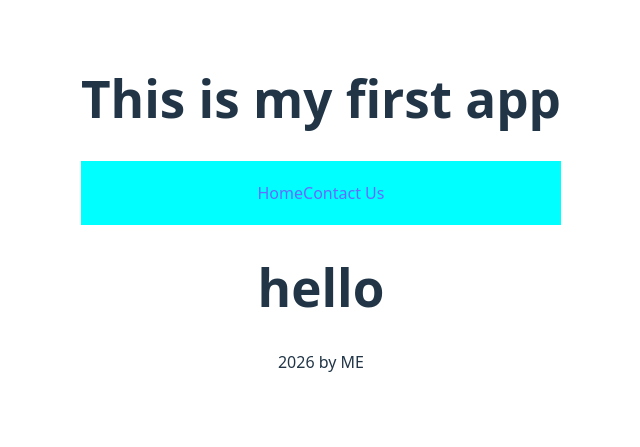
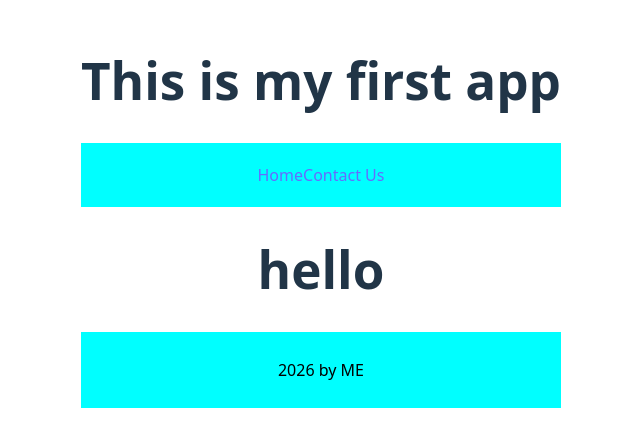
Before and after one commit to MahanSinghRajput/WebDev, a React (Vite) app in the folder day2/: page / in a window 1280 px wide. Shown: the part 187-634 px from the top of the page, without its empty margins (319-959 px from the left). Built offline with nearby package versions, Linux system fonts and the light colour scheme.

Commit message:
footer added

```diff
--- /dev/null
+++ b/day2/src/components/Footer.css
@@ -0,0 +1,6 @@
+.foot{
+    background-color: cyan;
+    padding: 10px;
+    color: black;
+    text-align: center;
+}
--- a/day2/src/components/Footer.jsx
+++ b/day2/src/components/Footer.jsx
@@ -1,7 +1,10 @@
+import './Footer.css'
 export default function Footer(){
     return(
+        <div className='foot'>
         <footer>
             <p>2026 by ME</p>
         </footer>
+        </div>
     )
 }
```
